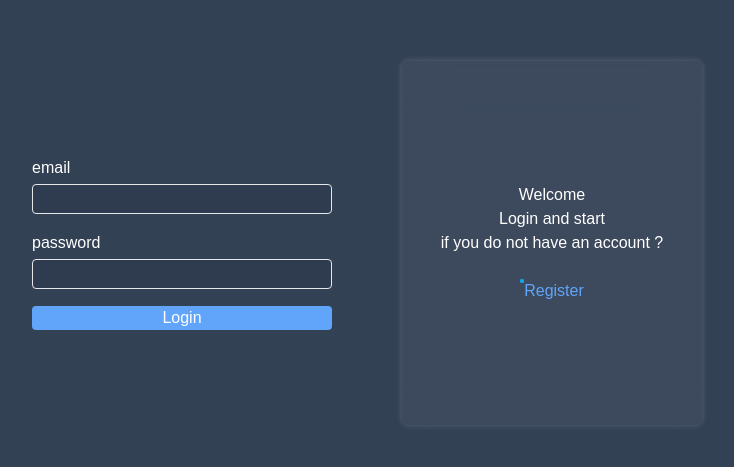
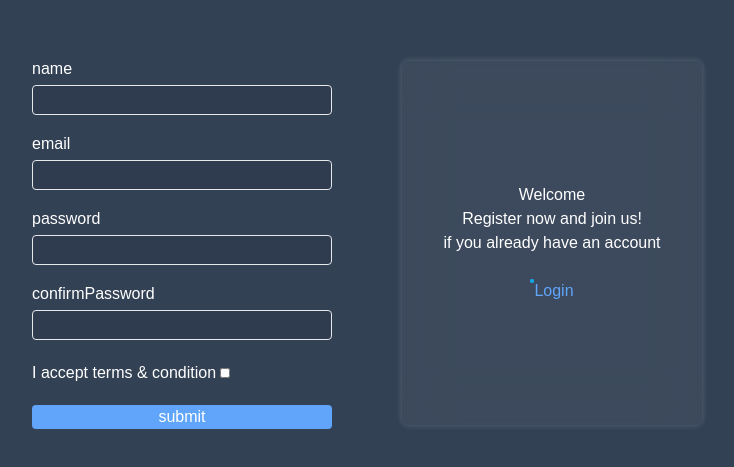
Before and after one commit to mohammadsookhtesaraei/react-formik, a React (Vite) app: page /singup in a window 1280 px wide. Shown: the part 157-624 px from the top of the page, without its empty margins (308-1042 px from the left). Built offline with nearby package versions, Linux system fonts and the light colour scheme.

Commit message:
add schema and finish singup

```diff
--- a/src/App.jsx
+++ b/src/App.jsx
@@ -5,8 +5,8 @@ import SingUp from './components/SingUp';
 const App = () => {
   return (
     <div>
-      {/* <SingUp/> */}
-     <Login/>
+      <SingUp/>
+     {/* <Login/> */}
     </div>
   );
 }
--- a/src/components/SingUp.jsx
+++ b/src/components/SingUp.jsx
@@ -1,65 +1,135 @@
-
 import { useFormik } from "formik";
-
+import { mySchema } from "./schema";
+import { Link } from "react-router-dom";
 
 const SingUp = () => {
-
-    const formik=useFormik({
-        initialValues:{
-         name:"",
-         email:"",
-         password:"",
-         confirmPassword:"",
-         check:true,
+  const formik = useFormik({
+    initialValues: {
+      name: "",
+      email: "",
+      password: "",
+      confirmPassword: "",
+      check: false,
     },
 
-        onSubmit:values => {
-         console.log(values)
-        }
-       })
+    onSubmit: (values) => {},
+
+    validationSchema: mySchema,
+  });
 
   return (
     <div className="container flex-center">
       <form className="form">
         {/* name */}
         <div className="box flex-cols">
-              <label className="label" htmlFor="">name</label>
-              <input className={(formik.errors.name && formik.touched.name) ? "input2" :"input"} id="name" type="name" {...formik.getFieldProps('name')} />
-              {formik.errors.name && formik.touched.name && <span className="errors">{formik.errors.name}</span>}
+          <label className="label" htmlFor="">
+            name
+          </label>
+          <input
+            className={
+              formik.errors.name && formik.touched.name ? "input2" : "input"
+            }
+            id="name"
+            type="name"
+            {...formik.getFieldProps("name")}
+          />
+          {formik.errors.name && formik.touched.name && (
+            <span className="errors">{formik.errors.name}</span>
+          )}
         </div>
         {/* email */}
         <div className="box flex-cols">
-              <label className="label" htmlFor="email">email</label>
-              <input className={(formik.errors.email && formik.touched.email) ? "input2" :"input"} id="email" type="email" {...formik.getFieldProps('email')} />
-              {formik.errors.email && formik.touched.email && <span className="errors">{formik.errors.email}</span>}
+          <label className="label" htmlFor="email">
+            email
+          </label>
+          <input
+            className={
+              formik.errors.email && formik.touched.email ? "input2" : "input"
+            }
+            id="email"
+            type="email"
+            {...formik.getFieldProps("email")}
+          />
+          {formik.errors.email && formik.touched.email && (
+            <span className="errors">{formik.errors.email}</span>
+          )}
         </div>
         {/* password */}
         <div className="box flex-cols">
-              <label className="label" htmlFor="password">password</label>
-              <input className={(formik.errors.password && formik.touched.password) ? "input2" :"input"} id="password" type="password" {...formik.getFieldProps('password')} />
-              {formik.errors.password && formik.touched.password && <span className="errors">{formik.errors.password}</span>}
+          <label className="label" htmlFor="password">
+            password
+          </label>
+          <input
+            className={
+              formik.errors.password && formik.touched.password
+                ? "input2"
+                : "input"
+            }
+            id="password"
+            type="password"
+            {...formik.getFieldProps("password")}
+          />
+          {formik.errors.password && formik.touched.password && (
+            <span className="errors">{formik.errors.password}</span>
+          )}
         </div>
         {/* confirmPassword */}
         <div className="box flex-cols">
-              <label className="label" htmlFor="confirmPassword">confirmPassword</label>
-              <input className={(formik.errors.confirmPassword && formik.touched.confirmPassword) ? "input2" :"input"}  type="password" id="confirmPassword" {...formik.getFieldProps('confirmPassword')} />
-              {formik.errors.confirmPassword && formik.touched.confirmPassword && <span className="errors">{formik.errors.confirmPassword}</span>}
+          <label className="label" htmlFor="confirmPassword">
+            confirmPassword
+          </label>
+          <input
+            className={
+              formik.errors.confirmPassword && formik.touched.confirmPassword
+                ? "input2"
+                : "input"
+            }
+            type="password"
+            id="confirmPassword"
+            {...formik.getFieldProps("confirmPassword")}
+          />
+          {formik.errors.confirmPassword && formik.touched.confirmPassword && (
+            <span className="errors">{formik.errors.confirmPassword}</span>
+          )}
         </div>
 
-             <div className="box flex-justify-start">
-              <label className="label" htmlFor="check">I accept terms & conditions</label>
-              <input className="checkbox"  type="checkbox" id="check" {...formik.getFieldProps('check')} />
-              {formik.errors.check && formik.touched.check && <span className="checkErrors">{formik.errors.check}</span>}
+        <div className="flex-cols boxcheck">
+          <div>
+            <label className="label" htmlFor="checkbox">
+              I accept terms & condition
+            </label>
+            <input
+              id="checkbox"
+              type="checkbox"
+              className="checkbox"
+              {...formik.getFieldProps("check")}
+            />
           </div>
-              <button className="button" type="submit">submit</button>
+          {formik.errors.check && formik.touched.check && (
+            <span className="checkErrors">{formik.errors.check}</span>
+          )}
+        </div>
+        <button className="button" type="submit">
+          submit
+        </button>
       </form>
       {/* box right */}
       <div className="hidden md:flex-center-col boxR">
         <p className="boxChild">Welcome</p>
         <span className="boxChild">Register now and join us!</span>
+        <p className="boxChild">if you already have an account</p>
+        <div className="flex   flex-row-reverse mt-6  ">
+          <Link to={"/login"} className="text-blue-400" href="#">
+            Login
+          </Link>
+          <span className="relative flex h-1 w-1">
+            <span className="animate-ping absolute inline-flex h-full w-full rounded-full bg-sky-400 opacity-75"></span>
+            <span className="relative inline-flex rounded-full h-1 w-1 bg-sky-500"></span>
+          </span>
+        </div>
       </div>
     </div>
   );
-}
+};
 
 export default SingUp;
--- /dev/null
+++ b/src/components/schema/index.jsx
@@ -0,0 +1,16 @@
+import * as yup from "yup";
+
+const regexEmail =
+/^[a-z0-9!#$%&'*+/=?^_`{|}~-]+(?:\.[a-z0-9!#$%&'*+/=?^_`{|}~-]+)*@(?:[a-z0-9](?:[a-z0-9-]*[a-z0-9])?\.)+[a-z0-9](?:[a-z0-9-]*[a-z0-9])?$/;
+const regexPassword =
+/^(?=.*?[A-Z])(?=.*?[a-z])(?=.*?[0-9])(?=.*?[#?!@$%^&*-]).{8,}$/;
+
+
+export const mySchema=yup.object().shape({
+    name:yup.string().max(8,'invalid name').required('required'),
+    email:yup.string().matches(regexEmail,{message:"email invalid"}).required('required'),
+    password:yup.string().max(16).matches(regexPassword,{message:"please create stronger password and (aB1)"}).required('required'),
+    confirmPassword:yup.string().oneOf([yup.ref("password"),null],"passwords must match").required('required'),
+    check:yup.boolean().oneOf([true],'please accept terms of service'),
+
+})
```
Also changed, not shown: src/Global.css (line endings or trailing spaces). Lines whose indentation alone changed are shown as unchanged.
